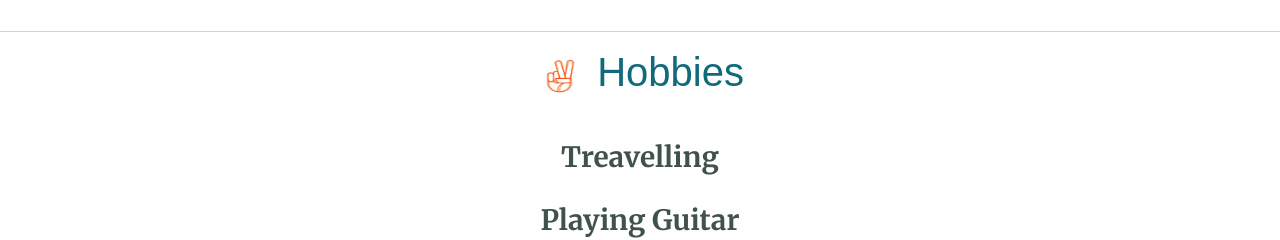
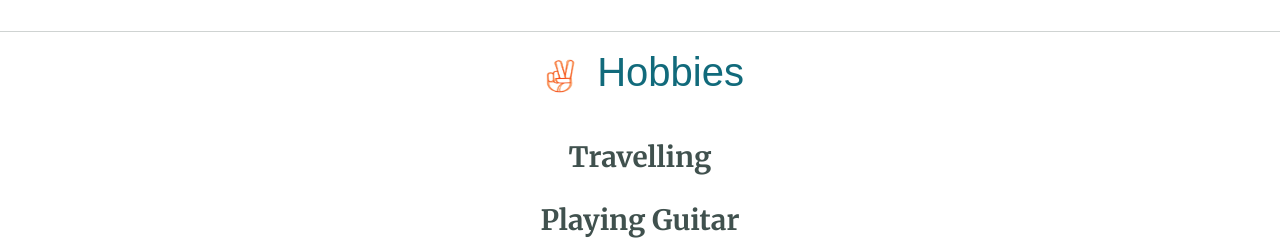
Before and after one commit to chetnakbishnoi/Portfolio, a plain HTML site: page index.html in a window 1280 px wide. Shown: the part 5920-6160 px from the top of the page. Drawn offline with nearby package versions, Linux system fonts and the light colour scheme.

Commit message:
index.html

```diff
--- a/index.html
+++ b/index.html
@@ -298,7 +298,7 @@
             <div class="experience-section">
                 <h2> <img src="./hobbies2.jpg" alt="hobbies" width="50px" height="50px"> Hobbies</h2>
                 <p style="font-size:larger; font-weight: bold;"></p>
-                <h3 style="font-weight: bold;">Treavelling</h3>
+                <h3 style="font-weight: bold;">Travelling</h3>
                 <h3 style="font-weight: bold;">Playing Guitar</h3>
                 <h3 style="font-weight: bold;">Adventurous Sports</h3>
                 <h3 style="font-weight: bold;">Photography</h3>
```
